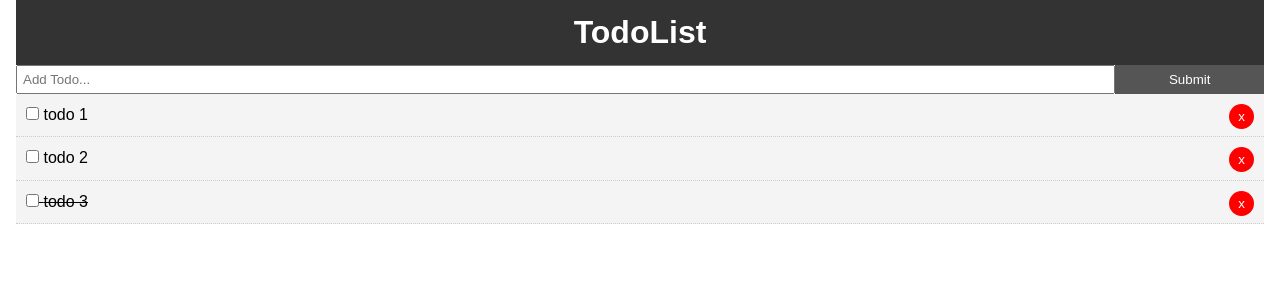
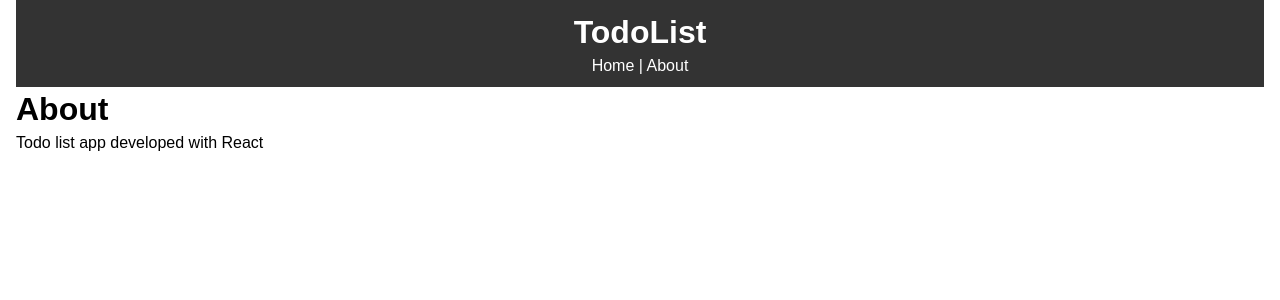
Before and after one commit to bluebreeze0812/TodoList, a React (Create React App) app: page /about in a window 1280 px wide. Shown: the top 300 px of the page. Built offline with nearby package versions, Linux system fonts and the light colour scheme; the HTML template or start-up script is replaced by a standard one.

Commit message:
add about page and router support

```diff
--- a/package.json
+++ b/package.json
@@ -8,6 +8,7 @@
     "@testing-library/user-event": "^7.2.1",
     "react": "^16.12.0",
     "react-dom": "^16.12.0",
+    "react-router-dom": "^5.1.2",
     "react-scripts": "3.3.0",
     "uuid": "^3.3.3"
   },
--- a/src/App.js
+++ b/src/App.js
@@ -1,8 +1,10 @@
 import React, {Component} from 'react';
+import {BrowserRouter as Router, Route} from 'react-router-dom'
+import uuid from 'uuid'
 import Header from './components/layout/Header';
 import Todos from './components/Todos';
 import AddTodo from './components/AddTodo';
-import uuid from 'uuid'
+import About from './components/pages/About';
 import './App.css';
 
 class App extends Component {
@@ -55,13 +57,20 @@
 
   render() {
     return (
+      <Router>
         <div className="App">
           <div className='container'>
             <Header />
+            <Route exact path='/' render={props => (
+              <React.Fragment>
                 <AddTodo addTodo={this.addTodo} />
                 <Todos todos={this.state.todos} toggleComplete={this.toggleComplete} delTodo={this.delTodo} />
+              </React.Fragment>
+            )} />
+            <Route path='/about' component={About}/>
           </div>
         </div>
+      </Router>
     )
   }
 }
--- a/src/components/layout/Header.js
+++ b/src/components/layout/Header.js
@@ -1,9 +1,11 @@
 import React from 'react'
+import {Link} from 'react-router-dom'
 
 function Header() {
     return (
         <header style={headerStyle}>
             <h1>TodoList</h1>
+            <Link style={linkStyle} to='/'>Home</Link> | <Link style={linkStyle} to='/about'>About</Link>
         </header>
     )
 }
@@ -15,4 +17,9 @@
     padding: '10px'
 }
 
+const linkStyle = {
+    color: '#fff',
+    textDecoration: 'none'
+}
+
 export default Header
--- /dev/null
+++ b/src/components/pages/About.js
@@ -0,0 +1,12 @@
+import React from 'react'
+
+function About() {
+    return (
+        <React.Fragment>
+            <h1>About</h1>
+            <p>Todo list app developed with React</p>
+        </React.Fragment>
+    )
+}
+
+export default About
```
Also changed, not shown: 1 other file (tests, documents, lock files or other folders). Lines whose indentation alone changed are shown as unchanged.
